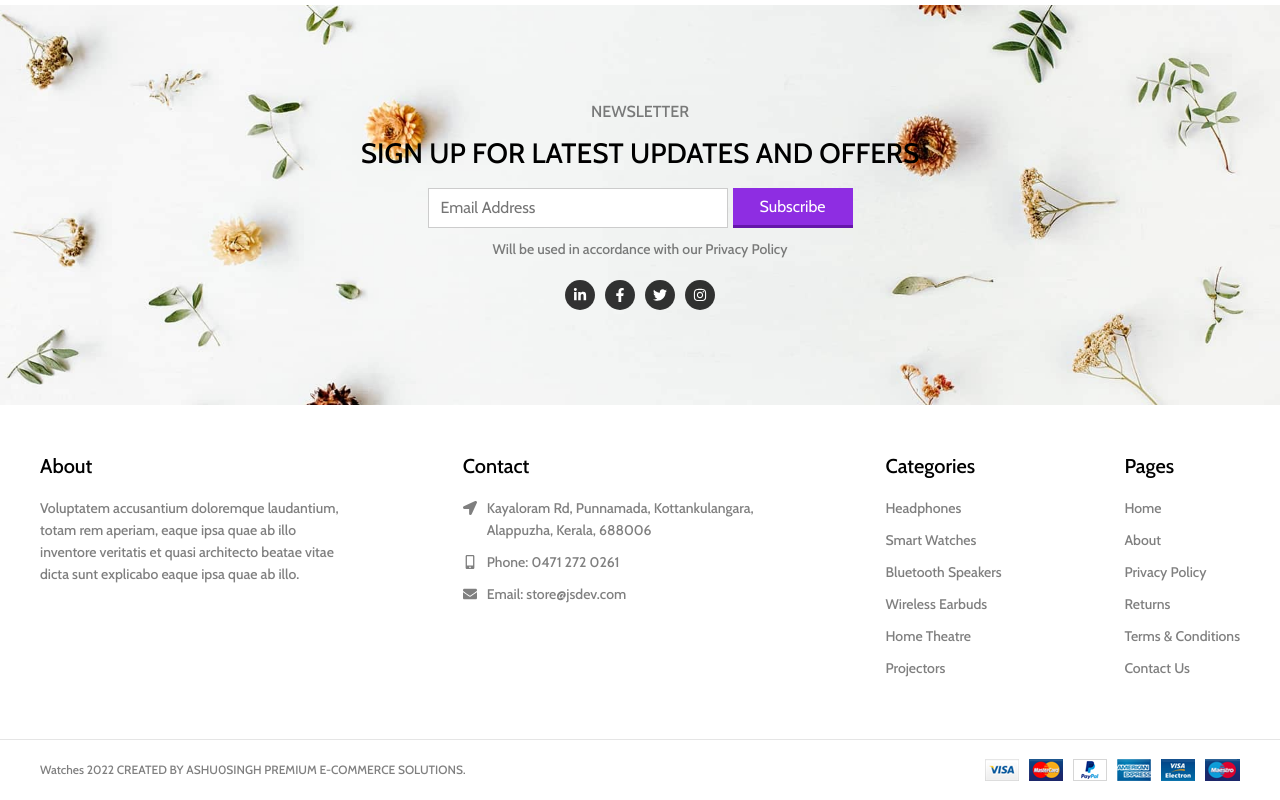
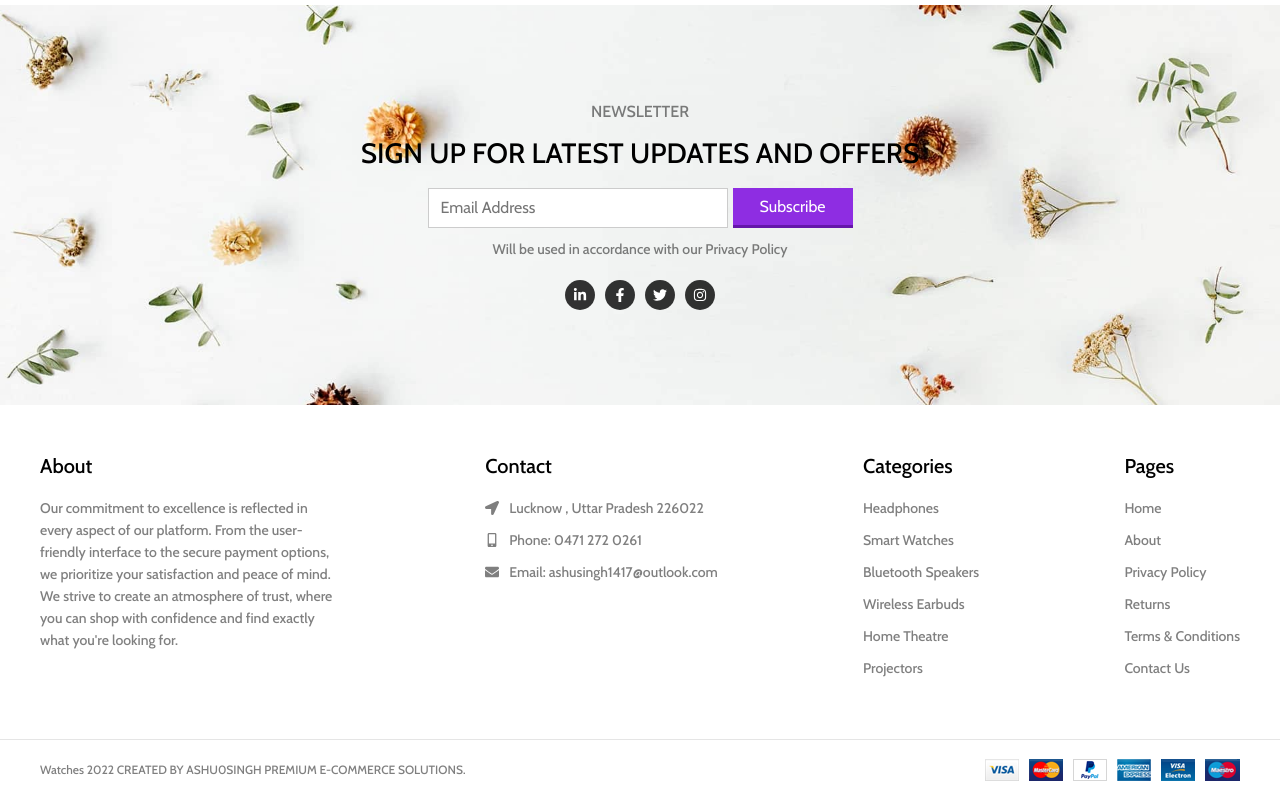
Before and after one commit to Ashu0Singh/AudioAscend-Frontend, a React (Create React App) app: page /product/1 in a window 1280 px wide. Shown: the part 971-1771 px from the top of the page. Built offline with nearby package versions, Linux system fonts and the light colour scheme; no server answers.

Commit message:
Content Updates

```diff
--- a/src/components/Footer/Footer.jsx
+++ b/src/components/Footer/Footer.jsx
@@ -9,10 +9,7 @@ const Footer = () => {
                 <div className="col">
                     <div className="title">About</div>
                     <div className="text">
-                        Voluptatem accusantium doloremque laudantium, totam rem
-                        aperiam, eaque ipsa quae ab illo inventore veritatis et
-                        quasi architecto beatae vitae dicta sunt explicabo eaque
-                        ipsa quae ab illo.
+                        Our commitment to excellence is reflected in every aspect of our platform. From the user-friendly interface to the secure payment options, we prioritize your satisfaction and peace of mind. We strive to create an atmosphere of trust, where you can shop with confidence and find exactly what you're looking for.
                     </div>
                 </div>
                 <div className="col">
@@ -20,8 +17,7 @@ const Footer = () => {
                     <div className="c-item">
                         <FaLocationArrow />
                         <div className="text">
-                            Kayaloram Rd, Punnamada, Kottankulangara, Alappuzha,
-                            Kerala, 688006
+                            Lucknow , Uttar Pradesh 226022
                         </div>
                     </div>
                     <div className="c-item">
@@ -30,7 +26,7 @@ const Footer = () => {
                     </div>
                     <div className="c-item">
                         <FaEnvelope />
-                        <div className="text">Email: store@jsdev.com</div>
+                        <div className="text">Email: ashusingh1417@outlook.com</div>
                     </div>
                 </div>
                 <div className="col">
```
